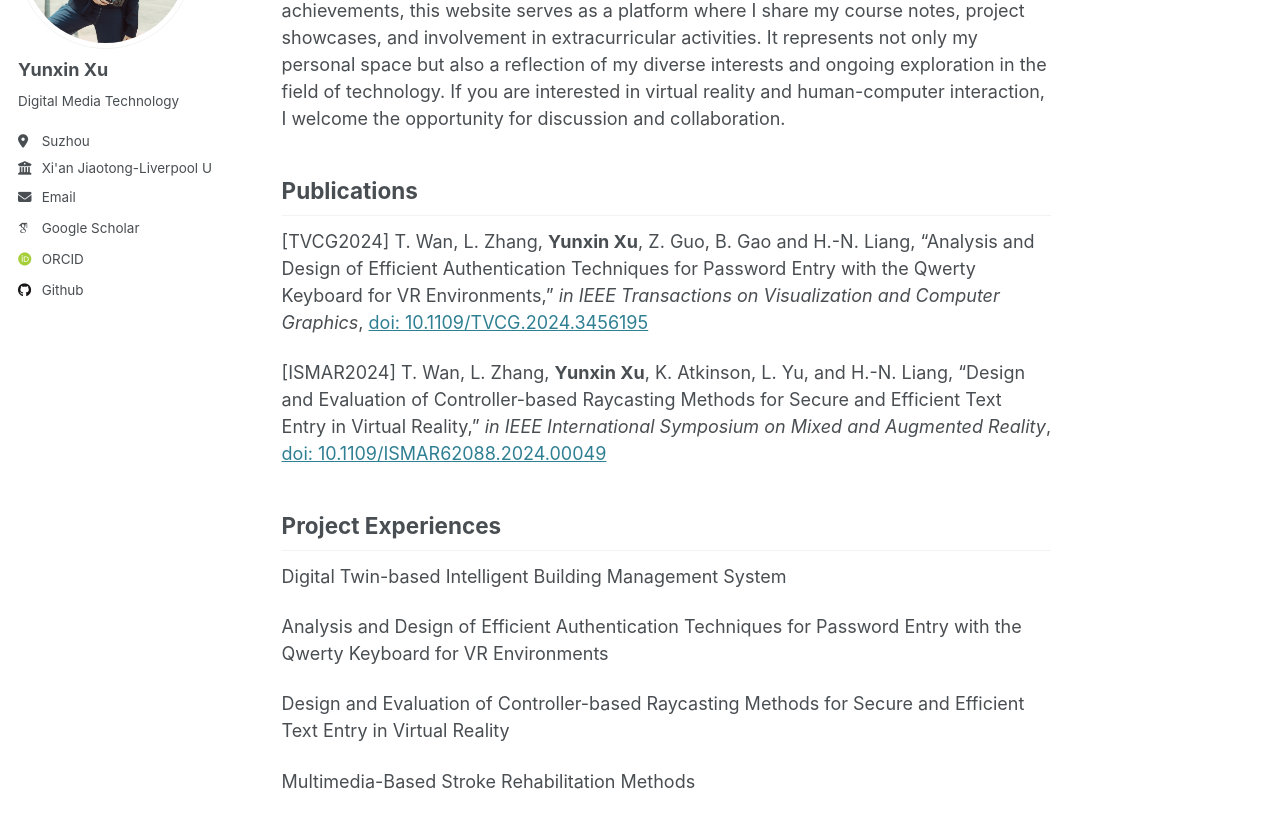
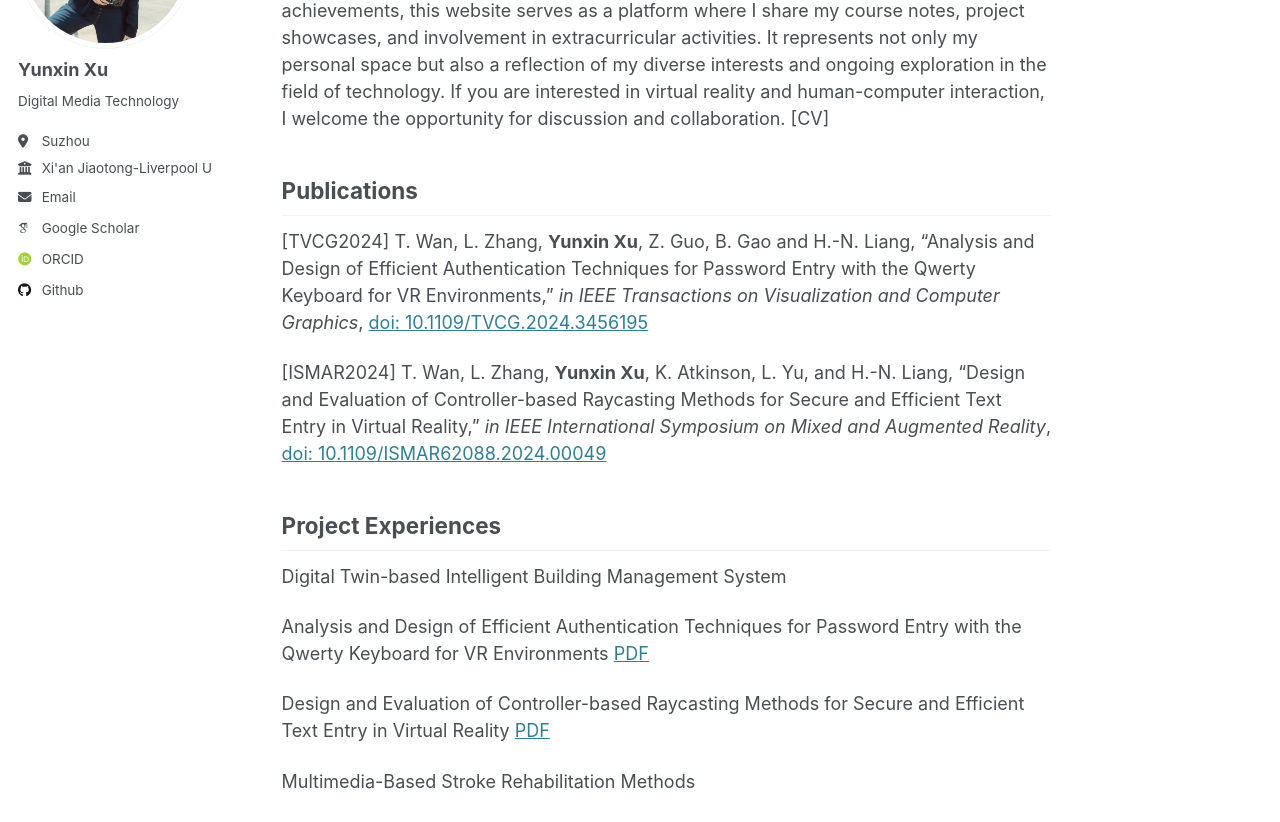
Before and after one commit to XYXtobeno1/yunxin.github.io, a Jekyll site: the page built from _pages/about.md, in a window 1280 px wide and 1400 px high. Shown: the part 232-1054 px from the top of the window. Built offline with Jekyll 4.4.1, drawn with Linux system fonts in a browser that asks for light colours; some web fonts are replaced; some of the changed text lies outside the part shown.

Commit message:
Update about.md

```diff
--- a/_pages/about.md
+++ b/_pages/about.md
@@ -7,7 +7,7 @@ redirect_from:
   - /about.html
 ---
 
-Hello, I am Yunxin Xu, currently pursuing a degree in Digital Media Technology at Xi'an Jiaotong-Liverpool University, with a focus on Human-Computer Interaction (HCI) in Virtual Reality (VR) advised by [Prof. Hai-Ning Liang](https://cma.hkust-gz.edu.cn/faculty-regular/hai-ning-liang/). In addition to my research achievements, this website serves as a platform where I share my course notes, project showcases, and involvement in extracurricular activities. It represents not only my personal space but also a reflection of my diverse interests and ongoing exploration in the field of technology. If you are interested in virtual reality and human-computer interaction, I welcome the opportunity for discussion and collaboration.
+Hello, I am Yunxin Xu, currently pursuing a degree in Digital Media Technology at Xi'an Jiaotong-Liverpool University, with a focus on Human-Computer Interaction (HCI) in Virtual Reality (VR) advised by [Prof. Hai-Ning Liang](https://cma.hkust-gz.edu.cn/faculty-regular/hai-ning-liang/). In addition to my research achievements, this website serves as a platform where I share my course notes, project showcases, and involvement in extracurricular activities. It represents not only my personal space but also a reflection of my diverse interests and ongoing exploration in the field of technology. If you are interested in virtual reality and human-computer interaction, I welcome the opportunity for discussion and collaboration. [CV]
 
 Publications
 ------
@@ -19,9 +19,9 @@ Project Experiences
 ------
 Digital Twin-based Intelligent Building Management System
 
-Analysis and Design of Efficient Authentication Techniques for Password Entry with the Qwerty Keyboard for VR Environments
+Analysis and Design of Efficient Authentication Techniques for Password Entry with the Qwerty Keyboard for VR Environments [PDF](files/Analysis_and_Design_of_Efficient_Authentication_Techniques_for_Password_Entry_with_the_Qwerty_Keyboard_for_VR_Environments.pdf)
 
-Design and Evaluation of Controller-based Raycasting Methods for Secure and Efficient Text Entry in Virtual Reality
+Design and Evaluation of Controller-based Raycasting Methods for Secure and Efficient Text Entry in Virtual Reality [PDF](Design_and_Evaluation_of_Controller-based_Raycasting_Methods_for_Secure_and_Efficient_Text_Entry_in_Virtual_Reality.pdf)
 
 Multimedia-Based Stroke Rehabilitation Methods
 
```
